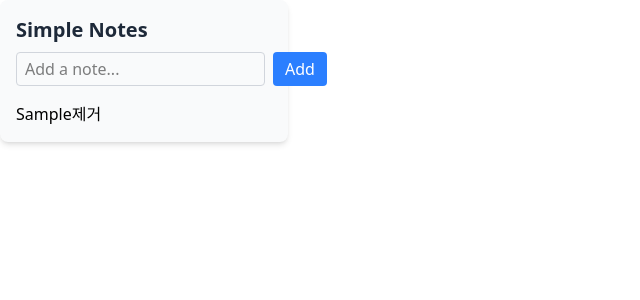
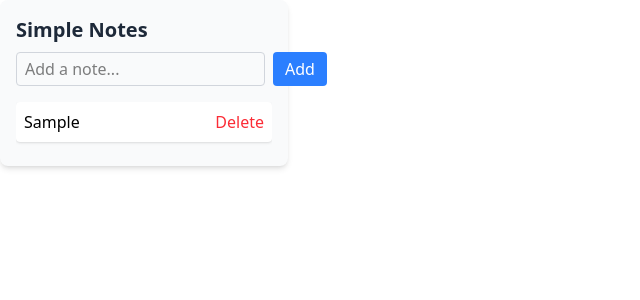
Before and after one commit to jinuscript/chrome-extension-tutorial, a React (Vite) app: page / in a window 1280 px wide. Both pictures are taken after typing "Sample" into the empty fields and a click on the button "Add". Shown: the top 300 px of the page, without its empty margins (0-640 px from the left). Built offline with nearby package versions, Linux system fonts and the light colour scheme.

Commit message:
feat: 노트 삭제 기능 추가

```diff
--- a/src/App.tsx
+++ b/src/App.tsx
@@ -15,7 +15,9 @@ const App = () => {
     setText("");
   };
 
-  const deleteNote = (id: number) => {};
+  const deleteNote = (id: number) => {
+    setNotes(notes.filter((note) => note.id !== id));
+  };
 
   return (
     <div className="w-72 p-4 bg-gray-50 rounded-lg shadow-md font-sans">
@@ -23,7 +25,7 @@ const App = () => {
 
       <div className="flex gap-2 mb-4">
         <input
-          className="flex-1 border border-gray-300 rounded px-2 py-1 focus:outline-none"
+          className="flex-1 border border-gray-300 rounded px-2 py-1 focus:outline-none focus:ring-2 focus:ring-blue-400"
           type="text"
           placeholder="Add a note..."
           value={text}
@@ -37,11 +39,22 @@ const App = () => {
         </button>
       </div>
 
-      <div>
+      <div className="max-h-64 overflow-y-auto">
+        {notes.length === 0 && (
+          <p className="text-gray-500 text-sm">No notes yet</p>
+        )}
         {notes.map((note) => (
-          <div key={note.id}>
-            <span>{note.text}</span>
-            <button onClick={() => deleteNote(note.id)}>제거</button>
+          <div
+            key={note.id}
+            className="flex justify-between items-center mb-2 p-2 bg-white rounded shadow-sm"
+          >
+            <span className="break-words">{note.text}</span>
+            <button
+              className="text-red-500 hover:text-red-700"
+              onClick={() => deleteNote(note.id)}
+            >
+              Delete
+            </button>
           </div>
         ))}
       </div>
```
